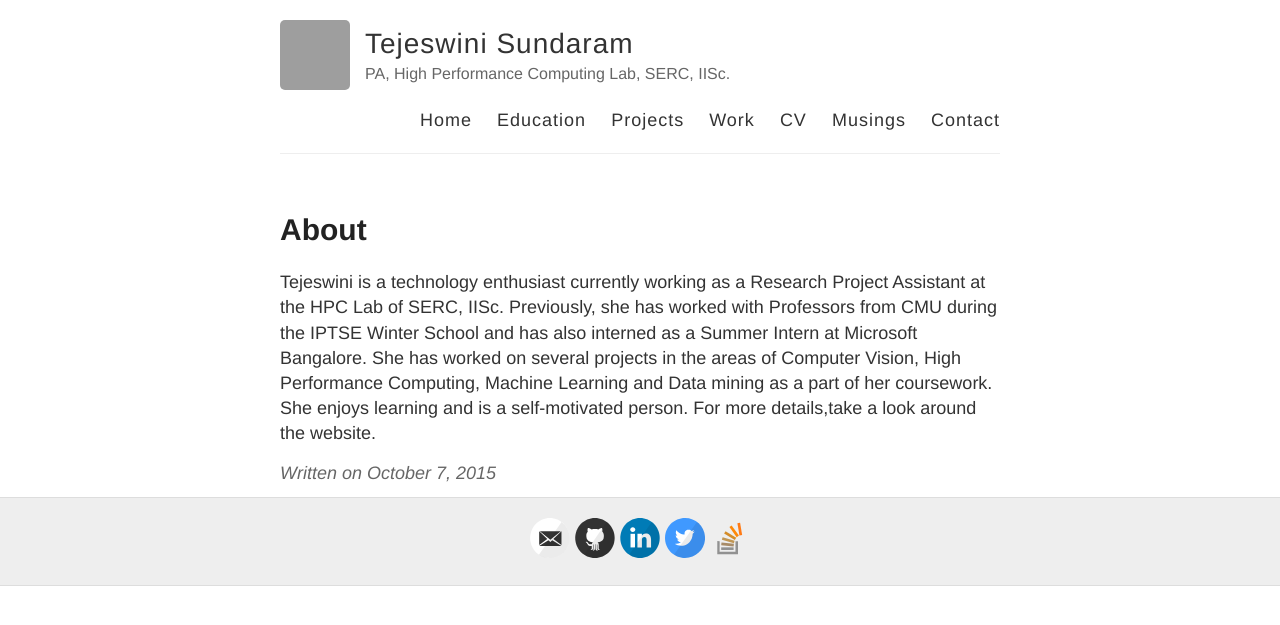
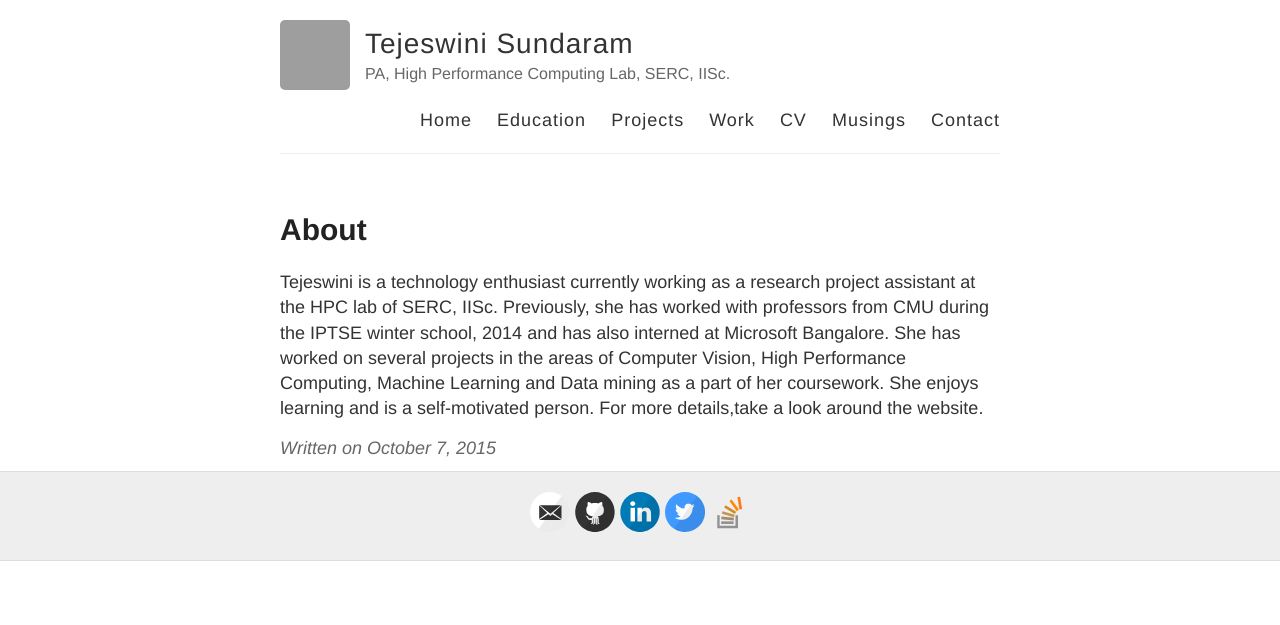
Before and after one commit to tejeswinisundaram/tejeswinisundaram.github.io, a Jekyll site: the page built from _posts/2015-10-7-About-Me.md, in a window 1280 px wide. Shown: the top 625 px of the page. Built offline with Jekyll 4.4.1, drawn with Linux system fonts in a browser that asks for light colours; Markdown is read by kramdown in place of the engine named in the settings; grey boxes are pictures that could not be loaded.

Commit message:
Update 2015-10-7-About-Me.md

```diff
--- a/_posts/2015-10-7-About-Me.md
+++ b/_posts/2015-10-7-About-Me.md
@@ -3,4 +3,4 @@
 title: About
 ---
 
-Tejeswini is a technology enthusiast currently working as a Research Project Assistant at the HPC Lab of SERC, IISc. Previously, she has worked with Professors from CMU during the IPTSE Winter School and has also interned as a Summer Intern at Microsoft Bangalore. She has worked on several projects in the areas of Computer Vision, High Performance Computing, Machine Learning and Data mining as a part of her coursework. She enjoys learning and is a self-motivated person. For more details,take a look around the website.
+Tejeswini is a technology enthusiast currently working as a research project assistant at the HPC lab of SERC, IISc. Previously, she has worked with professors from CMU during the IPTSE winter school, 2014 and has also interned at Microsoft Bangalore. She has worked on several projects in the areas of Computer Vision, High Performance Computing, Machine Learning and Data mining as a part of her coursework. She enjoys learning and is a self-motivated person. For more details,take a look around the website.
```
